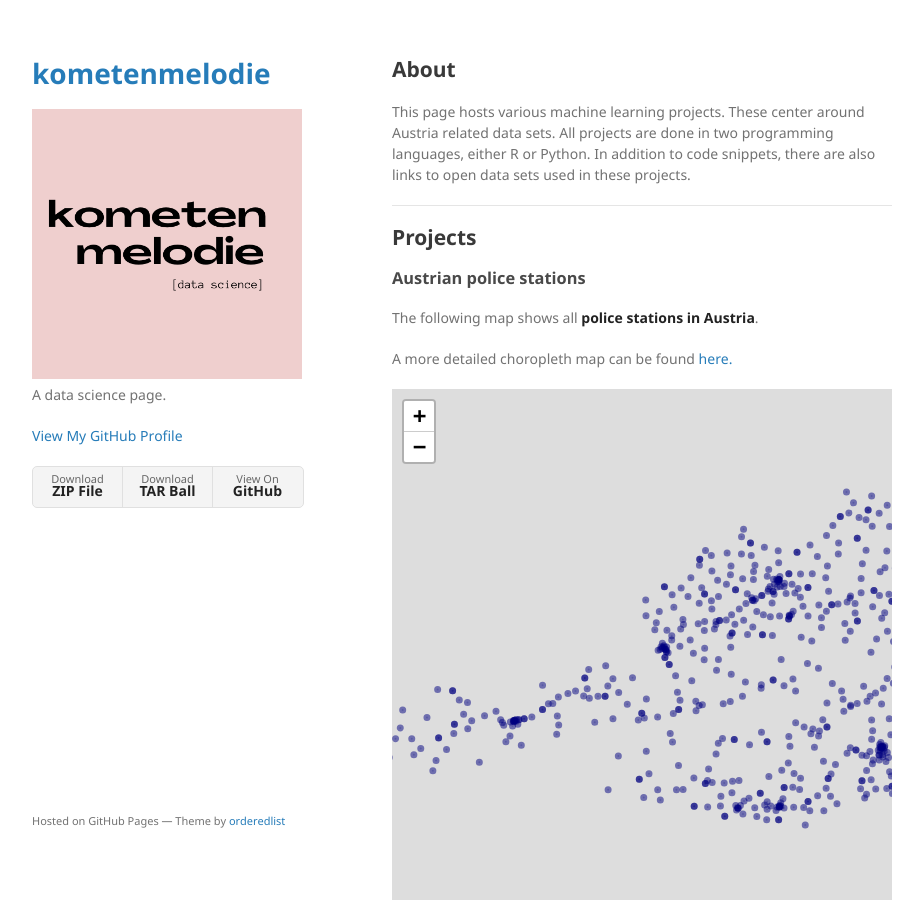
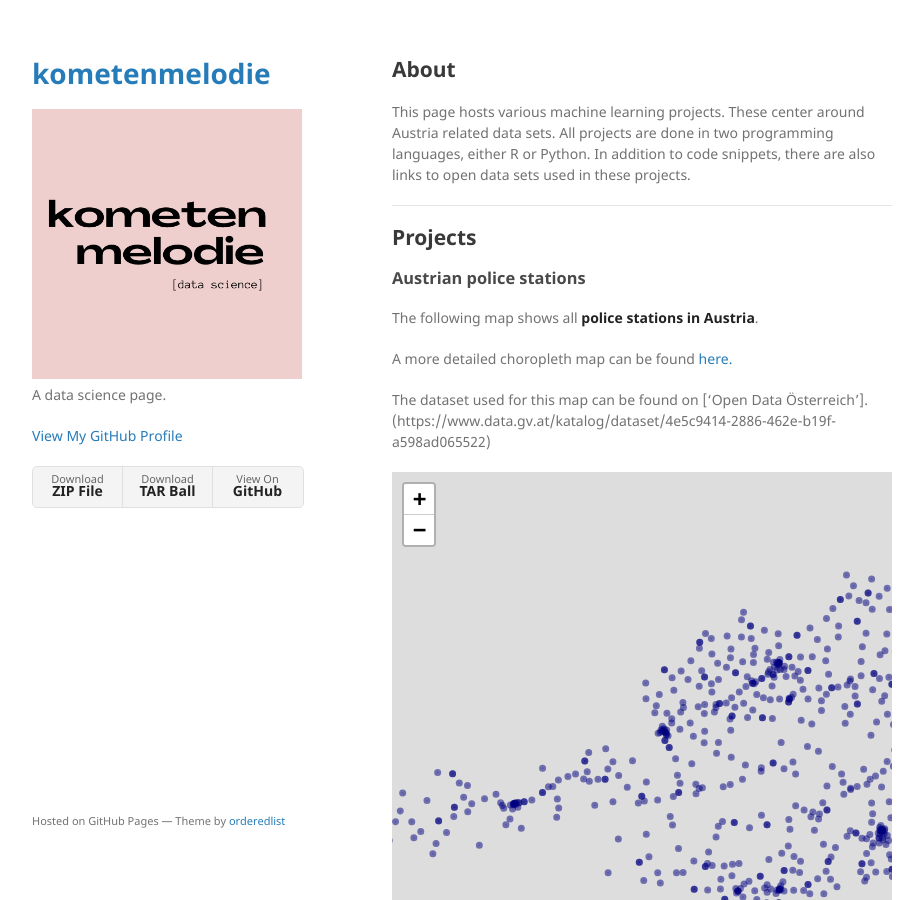
Before and after one commit to kometenmelodie/kometenmelodie.github.io, a Jekyll site: the page built from index.md, in a window 1280 px wide and 900 px high. Shown: the whole window, without its empty margins (178-1101 px from the left). Built offline with Jekyll 4.4.1, drawn with Linux system fonts in a browser that asks for light colours; our own code applies the rules of GitHub Pages for plain Markdown files.

Commit message:
Update index.md

```diff
--- a/index.md
+++ b/index.md
@@ -15,6 +15,8 @@ The following map shows all **police stations in Austria**.
 
 A more detailed choropleth map can be found [here.](https://github.com/kometenmelodie/kometenmelodie.github.io/tree/main/html)
 
+The dataset used for this map can be found on ['Open Data Österreich'].(https://www.data.gv.at/katalog/dataset/4e5c9414-2886-462e-b19f-a598ad065522)
+
 <iframe src="/html/map_only_coordinates.html" height="600px" width="100%" style="border:none;">
 </iframe>
 
```
